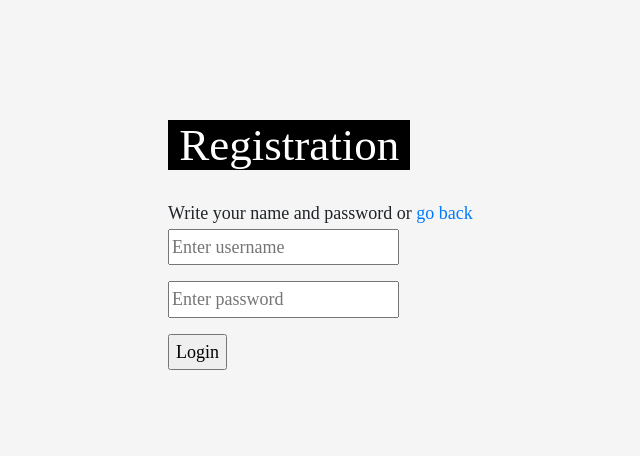
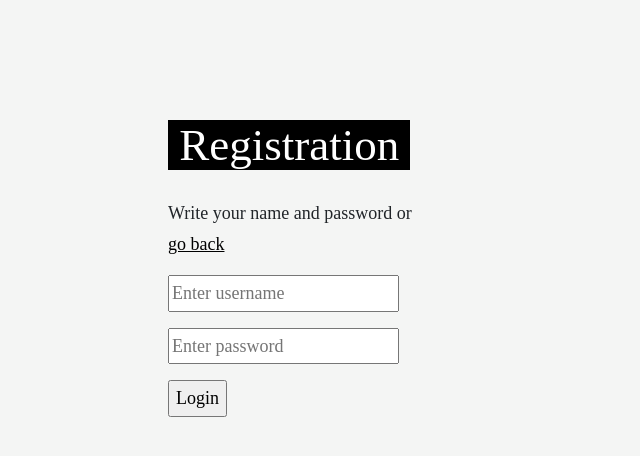
Before and after one commit to Nefariusmag/virtual-wardrobe, a Flask app: page /registration in a window 1280 px wide. Shown: the top 456 px of the page, without its empty margins (32-672 px from the left). Run offline with Flask 2, Linux system fonts and the light colour scheme; some libraries are stand-ins or nearby versions.

Commit message:
fix style link for back to home page

```diff
--- a/wardrobe/templates/registration.html
+++ b/wardrobe/templates/registration.html
@@ -27,7 +27,7 @@
 <body>
 <h1><span style="background-color: black; color: white; white-space: pre; line-height: 2;"> Registration </span></h1>
 
-Write your name and password or <a href="/">go back</a>
+Write your name and password or <a href="/"><p style="color: black; text-decoration: underline;">go back<p/></a>
 <form action="" method="post">
     <p><input type=text name=username placeholder="Enter username">
     <p><input type=password name=password placeholder="Enter password">
```
